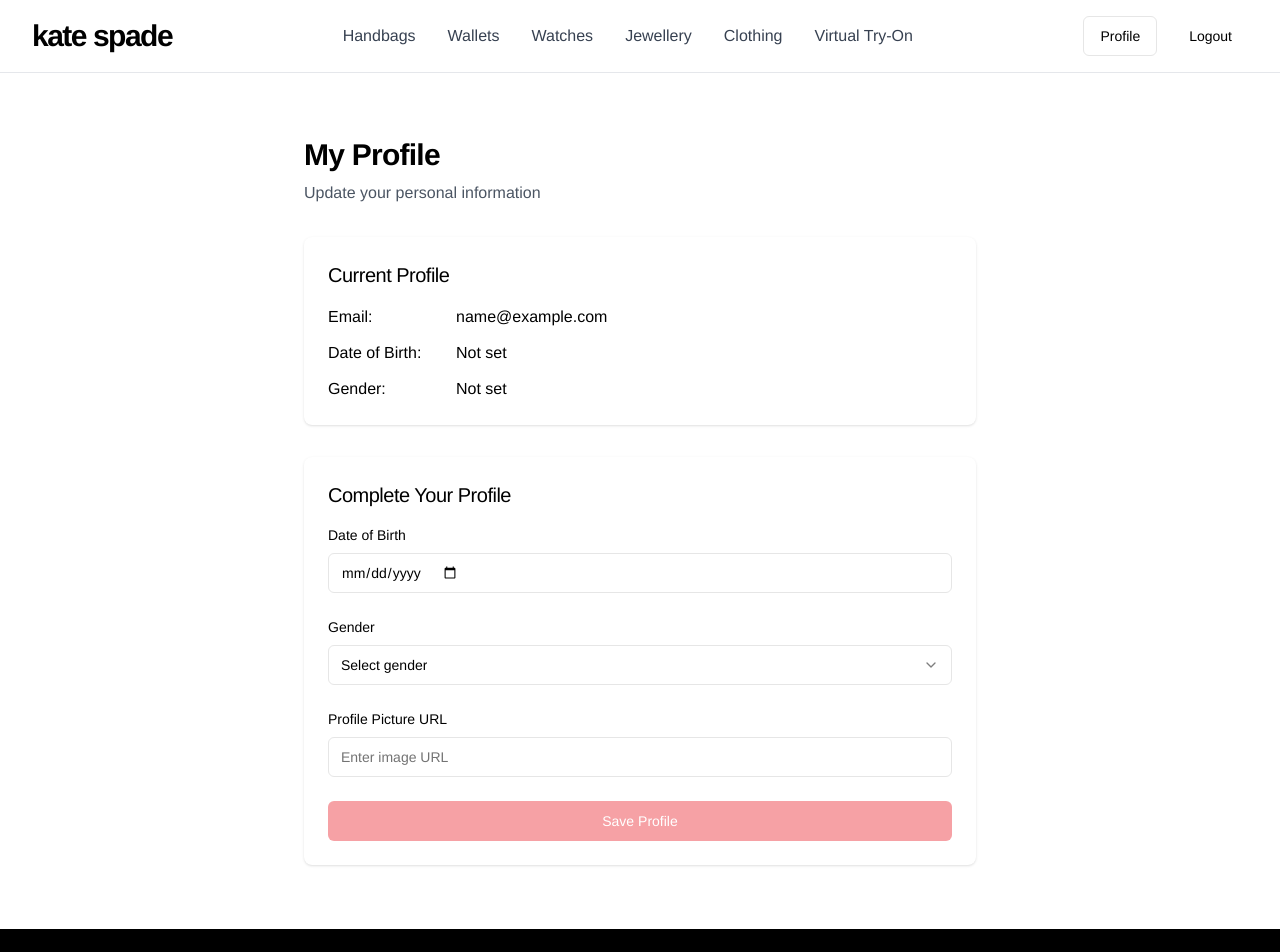
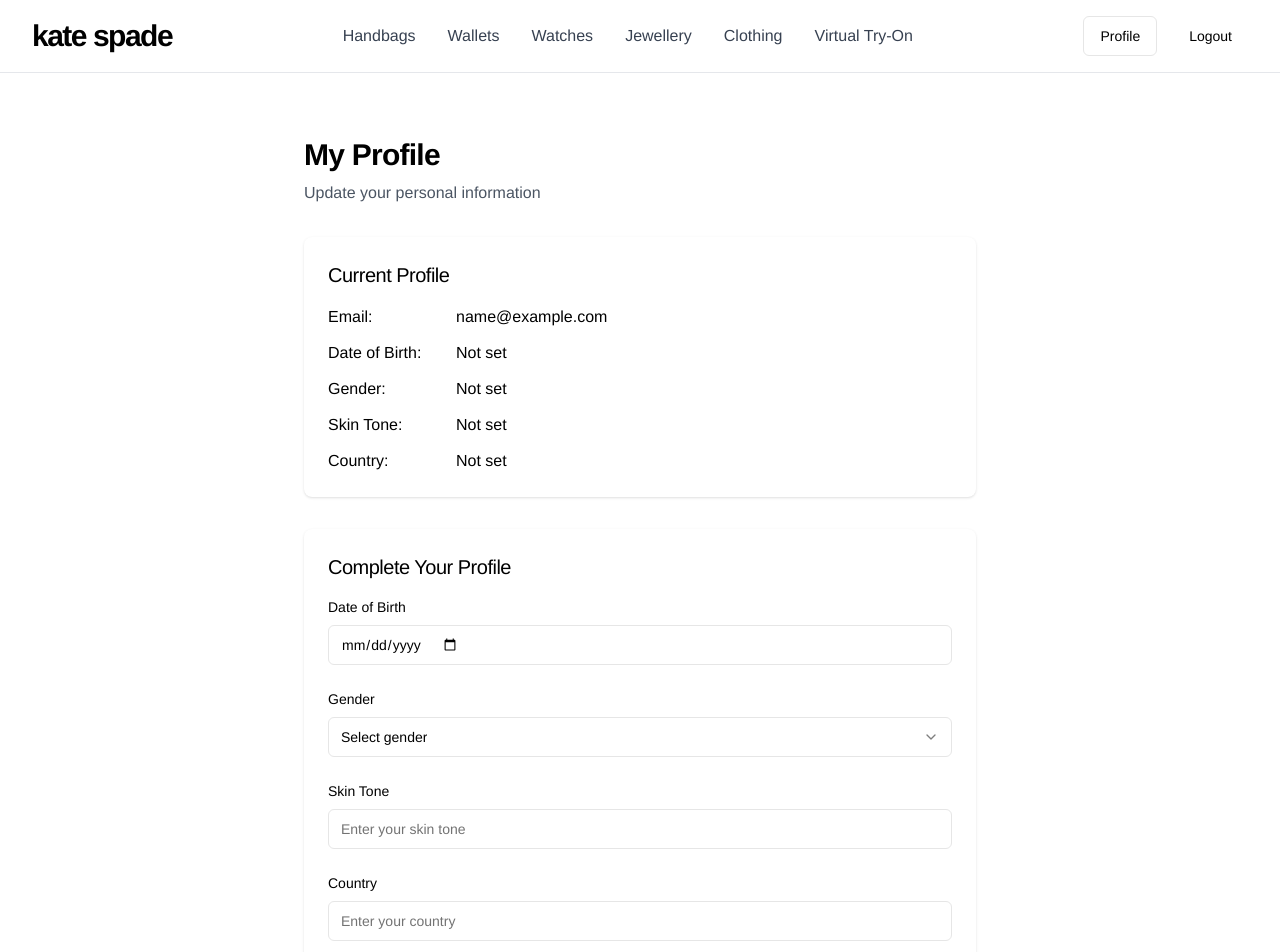
Before and after one commit to Abinash-bit/kate-spade-elegance-shop, a React (Vite) app: page /profile in a window 1280 px wide. Shown: the top 952 px of the page. Built offline with nearby package versions, Linux system fonts and the light colour scheme; sample sign-in values are in the browser's storage.

Commit message:
adding race and country

```diff
--- a/src/pages/CategoryPage.tsx
+++ b/src/pages/CategoryPage.tsx
@@ -181,7 +181,7 @@ const CategoryPage = () => {
                 console.log("Processing URL:", garmentUrl);
 
                 try {
-                  const apiUrl = "https://7f86-34-55-132-208.ngrok-free.app/fashion-face-swap/";
+                  const apiUrl = "https://6d40-34-55-132-208.ngrok-free.app/fashion-face-swap/";
 
                   // Map category to correct garment type
                   const garmentTypeMap: { [key: string]: string } = {
--- a/src/pages/Profile.tsx
+++ b/src/pages/Profile.tsx
@@ -18,16 +18,22 @@ const Profile = () => {
     dob: string | null;
     gender: string | null;
     profile_picture?: string | null;
+    skin_tone?: string | null;
+    country?: string | null;
   }>({
     email: undefined,
     dob: null,
     gender: null,
     profile_picture: null,
+    skin_tone: null,
+    country: null,
   });
 
   const [inputDob, setInputDob] = useState("");
   const [inputGender, setInputGender] = useState("");
   const [inputProfilePicture, setInputProfilePicture] = useState("");
+  const [inputSkinTone, setInputSkinTone] = useState("");
+  const [inputCountry, setInputCountry] = useState("");
 
   useEffect(() => {
     const token = localStorage.getItem("token");
@@ -48,7 +54,9 @@ const Profile = () => {
             email: parsedProfile.email,
             dob: parsedProfile.dob,
             gender: parsedProfile.gender,
-            profile_picture: parsedProfile.profile_picture
+            profile_picture: parsedProfile.profile_picture,
+            skin_tone: parsedProfile.skin_tone,
+            country: parsedProfile.country
           });
 
           // Pre-fill the form fields if we have data
@@ -61,16 +69,24 @@ const Profile = () => {
           if (parsedProfile.profile_picture) {
             setInputProfilePicture(parsedProfile.profile_picture);
           }
+          if (parsedProfile.skin_tone) {
+            setInputSkinTone(parsedProfile.skin_tone);
+          }
+          if (parsedProfile.country) {
+            setInputCountry(parsedProfile.country);
+          }
         } else {
           // If no cached profile, try to fetch from API
           try {
             const fetchedProfile = await fetchUserProfile(token);
-            if (fetchedProfile.dob || fetchedProfile.gender || fetchedProfile.profile_picture) {
+            if (fetchedProfile.dob || fetchedProfile.gender || fetchedProfile.profile_picture || fetchedProfile.skin_tone || fetchedProfile.country) {
               setProfile({
                 email: fetchedProfile.email || undefined,
                 dob: fetchedProfile.dob || null,
                 gender: fetchedProfile.gender || null,
-                profile_picture: fetchedProfile.profile_picture || null
+                profile_picture: fetchedProfile.profile_picture || null,
+                skin_tone: fetchedProfile.skin_tone || null,
+                country: fetchedProfile.country || null
               });
 
               // Store profile data in localStorage
@@ -86,10 +102,15 @@ const Profile = () => {
               if (fetchedProfile.profile_picture) {
                 setInputProfilePicture(fetchedProfile.profile_picture);
               }
+              if (fetchedProfile.skin_tone) {
+                setInputSkinTone(fetchedProfile.skin_tone);
+              }
+              if (fetchedProfile.country) {
+                setInputCountry(fetchedProfile.country);
+              }
             }
           } catch (error) {
             console.error("Error fetching profile from API:", error);
-            // If API call fails, we continue without the profile data
           }
         }
       } catch (error) {
@@ -115,6 +136,16 @@ const Profile = () => {
       return;
     }
 
+    if (!inputSkinTone) {
+      toast.error("Skin tone is required");
+      return;
+    }
+
+    if (!inputCountry) {
+      toast.error("Country is required");
+      return;
+    }
+
     const token = localStorage.getItem("token");
     if (!token) {
       navigate("/login");
@@ -132,7 +163,9 @@ const Profile = () => {
         body: JSON.stringify({
           dob: inputDob,
           gender: inputGender,
-          profile_picture: inputProfilePicture
+          profile_picture: inputProfilePicture,
+          skin_tone: inputSkinTone,
+          country: inputCountry
         }),
       });
 
@@ -147,14 +180,29 @@ const Profile = () => {
         ...profile,
         dob: data.dob,
         gender: data.gender,
-        profile_picture: data.profile_picture
+        profile_picture: data.profile_picture,
+        skin_tone: data.skin_tone,
+        country: data.country
       });
 
       // Update localStorage cache
       const existingProfile = localStorage.getItem("userProfile");
       const updatedProfile = existingProfile
-        ? { ...JSON.parse(existingProfile), dob: data.dob, gender: data.gender, profile_picture: data.profile_picture }
-        : { dob: data.dob, gender: data.gender, profile_picture: data.profile_picture };
+        ? {
+            ...JSON.parse(existingProfile),
+            dob: data.dob,
+            gender: data.gender,
+            profile_picture: data.profile_picture,
+            skin_tone: data.skin_tone,
+            country: data.country
+          }
+        : {
+            dob: data.dob,
+            gender: data.gender,
+            profile_picture: data.profile_picture,
+            skin_tone: data.skin_tone,
+            country: data.country
+          };
 
       localStorage.setItem("userProfile", JSON.stringify(updatedProfile));
 
@@ -230,7 +278,7 @@ const Profile = () => {
             <h1 className="text-3xl font-bold mb-2">My Profile</h1>
             <p className="text-gray-600 mb-8">Update your personal information</p>
 
-            {(profile.email || profile.dob || profile.gender || profile.profile_picture) ? (
+            {(profile.email || profile.dob || profile.gender || profile.profile_picture || profile.skin_tone || profile.country) ? (
               <div className="mb-8 bg-white rounded-lg shadow p-6">
                 <h2 className="text-xl font-medium mb-4">Current Profile</h2>
                 <div className="space-y-3">
@@ -256,6 +304,14 @@ const Profile = () => {
                   <div className="flex">
                     <span className="font-medium w-32">Gender:</span>
                     <span>{profile.gender ? profile.gender.charAt(0).toUpperCase() + profile.gender.slice(1) : "Not set"}</span>
+                  </div>
+                  <div className="flex">
+                    <span className="font-medium w-32">Skin Tone:</span>
+                    <span>{profile.skin_tone || "Not set"}</span>
+                  </div>
+                  <div className="flex">
+                    <span className="font-medium w-32">Country:</span>
+                    <span>{profile.country || "Not set"}</span>
                   </div>
                 </div>
               </div>
@@ -295,6 +351,36 @@ const Profile = () => {
                           <SelectItem value="prefer not to say">Prefer not to say</SelectItem>
                         </SelectContent>
                       </Select>
+                    </div>
+
+                    <div>
+                      <label htmlFor="skin_tone" className="block text-sm font-medium mb-2">
+                        Skin Tone
+                      </label>
+                      <Input
+                        id="skin_tone"
+                        type="text"
+                        value={inputSkinTone}
+                        onChange={(e) => setInputSkinTone(e.target.value)}
+                        placeholder="Enter your skin tone"
+                        required
+                        className="w-full"
+                      />
+                    </div>
+
+                    <div>
+                      <label htmlFor="country" className="block text-sm font-medium mb-2">
+                        Country
+                      </label>
+                      <Input
+                        id="country"
+                        type="text"
+                        value={inputCountry}
+                        onChange={(e) => setInputCountry(e.target.value)}
+                        placeholder="Enter your country"
+                        required
+                        className="w-full"
+                      />
                     </div>
 
                     <div>
--- a/src/utils/api.ts
+++ b/src/utils/api.ts
@@ -4,6 +4,8 @@ interface ProfileResponse {
   dob?: string;
   gender?: string;
   profile_picture?: string;
+  skin_tone?: string;
+  country?: string;
   recommended_products?: {
     wallet?: string[];
     jewellery?: string[];
```
